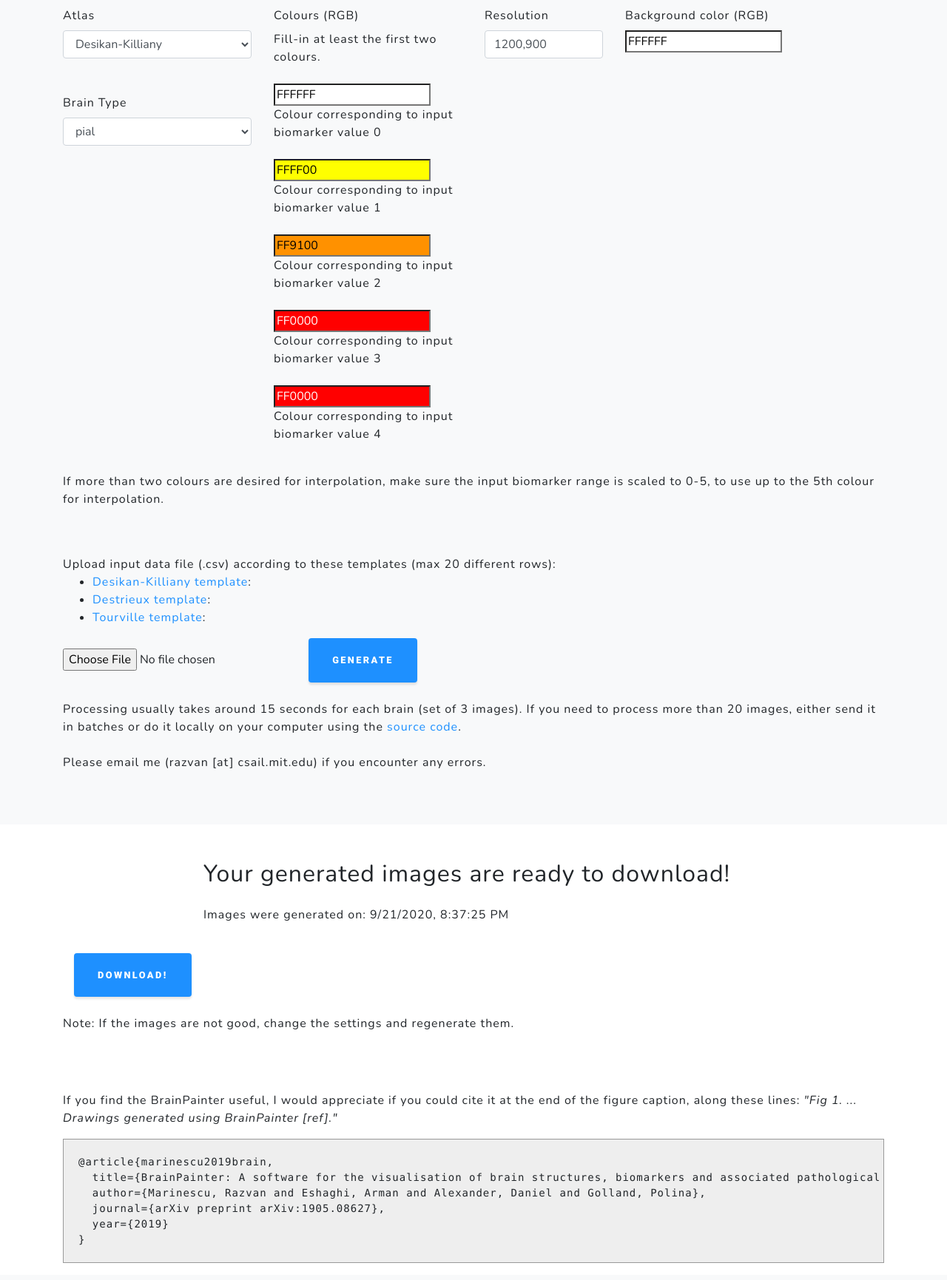
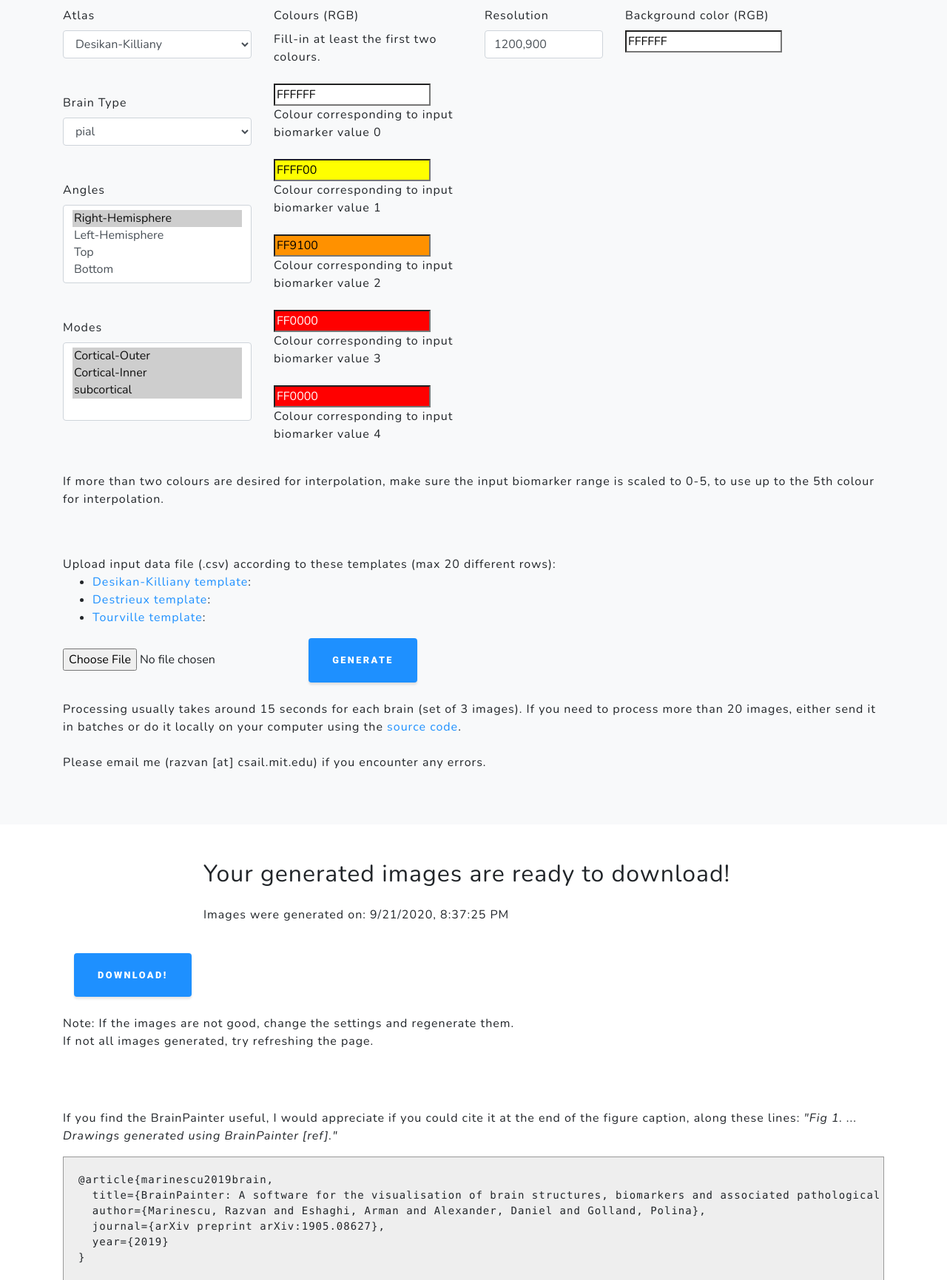
Before and after one commit to razvanmarinescu/brain-coloring-website, a Flask app: page /generated/1 in a window 1280 px wide. Shown: the part 1610-3341 px from the top of the page at 74% size. Run offline with Flask 2, Linux system fonts and the light colour scheme; some libraries are stand-ins or nearby versions.

Commit message:
added new image settings
top, bottom, left side views added. Updated front-end.

```diff
--- a/main.py
+++ b/main.py
@@ -37,10 +37,10 @@ from brainPainterRepo import config
 
 BRAIN_TYPE = config.BRAIN_TYPE
 IMG_TYPE = config.IMG_TYPE
-COLORS_RGB =config.COLORS_RGB
+COLORS_RGB = config.COLORS_RGB
 RESOLUTION = config.RESOLUTION
 BACKGROUND_COLOR = config.BACKGROUND_COLOR
-
+IMG_SETTINGS = []
 
 DOCKER=True
 
@@ -208,7 +208,9 @@ def index():
       return redirect(request.url)
     if file and allowed_file(file.filename):
       import random
-
+    if IMG_SETTINGS == []:
+      flash('No modes/angles selected')
+      return redirect(request.url)
 
   return renderDefTemplate()
 
@@ -234,15 +236,17 @@ def generated():
       filename = hash + '_' + secure_filename(file.filename)
 
 
-
       print(request.form)
       print(request.form['c5'])
 
       BRAIN_TYPE = request.form['brainType']
+      ANGLES = request.form.getlist('angles')
+      MODES = request.form.getlist('modes')
       COLORS_RGB = parseCol(request.form['c1']) + parseCol(request.form['c2']) + parseCol(request.form['c3']) + \
                    parseCol(request.form['c4']) + parseCol(request.form['c5'])
       BACKGROUND_COLOR = parseCol(request.form['backgroundCol'])[0]
       RESOLUTION = parseCommaSepStr(request.form['resolution'], int)[0]
+
       # asda
 
 
@@ -250,8 +254,23 @@ def generated():
       if ATLAS == 'Desikan-Killiany':
         ATLAS = 'DK'
 
+      # convert user input into image settings
 
+      if 'cortical-outer' in MODES:
+        if 'right-hemisphere' in ANGLES: IMG_SETTINGS.append('cortical-outer-right-hemisphere')
+        if 'left-hemisphere' in ANGLES: IMG_SETTINGS.append('cortical-outer-left-hemisphere')
+      if 'cortical-inner' in MODES:
+        if 'right-hemisphere' in ANGLES: IMG_SETTINGS.append('cortical-inner-right-hemisphere')
+        if 'left-hemisphere' in ANGLES: IMG_SETTINGS.append('cortical-inner-left-hemisphere')
+      if 'subcortical' in MODES: IMG_SETTINGS.append('subcortical')
+      if 'top' in ANGLES: IMG_SETTINGS.append('top')
+      if 'bottom' in ANGLES: IMG_SETTINGS.append('bottom')
 
+      if len(IMG_SETTINGS) == 0:
+        flash('No angles/modes selected')
+        return redirect(request.url)
+
+      print('IMAGE SETTINGS', IMG_SETTINGS)
       print('BRAIN_TYPE', BRAIN_TYPE)
       print('COLORS_RGB', COLORS_RGB)
       print('BACKGROUND_COLOR', BACKGROUND_COLOR)
@@ -275,7 +294,7 @@ def generated():
       procDetails[hash] = {}
       procDetails[hash]['procList'] = []
 
-      for IMG_TYPE in ['cortical-outer', 'cortical-inner', 'subcortical']:
+      for IMG_TYPE in IMG_SETTINGS:
         CONFIG_FILE = 'generated/%s/%s_config.py' % (hash, IMG_TYPE)
         errorMsgs += [processFile(hash, partialFilePath, ATLAS, BRAIN_TYPE, IMG_TYPE, COLORS_RGB, RESOLUTION,
                               BACKGROUND_COLOR, CONFIG_FILE, LOG_FILE)]
@@ -306,7 +325,7 @@ def generated():
 def generateForHash(hash):
     EXP_DIR = 'static/generated/%s' % hash
 
-    zipCmd = 'cd static/generated/%s; zip -r figures.zip *.png *.txt' % hash
+    zipCmd = 'cd static/generated/%s; zip -r figures.zip *.png *.txt *.tex' % hash
     subprocess.Popen(
       zipCmd,  # call something with a lot of output so we can see it
       shell=True,
@@ -351,7 +370,7 @@ def progress(hash):
     print('imagesSoFar', imagesSoFar)
     print('procDetails', procDetails)
     nrRowsDf = procDetails[hash]['nrRowsDf']
-    progress = int(100 * float(nrImagesSoFar) / (nrRowsDf * 3))
+    progress = int(100 * float(nrImagesSoFar) / (nrRowsDf * len(IMG_SETTINGS)))
 
     # A None value indicates that the process hasn't terminated yet.
     procFinished = [p.poll() is not None for p in procDetails[hash]['procList']]
--- a/templates/index.html
+++ b/templates/index.html
@@ -151,7 +151,40 @@
           <option>white</option>
         </select>
 
+        <br><br>
 
+        <label for="exampleFormControlSelect1">Angles</label>
+        <select class="form-control" id="angles" name="angles" multiple>
+          <option value="right-hemisphere" selected>Right-Hemisphere</option>
+          <option value="left-hemisphere">Left-Hemisphere</option>
+          <option value="top">Top</option>
+          <option value="bottom">Bottom</option>
+        </select>
+
+        <br><br>
+
+        <label for="exampleFormControlSelect1">Modes</label>
+        <select class="form-control" id="modes" name="modes" multiple>
+          <option value="cortical-outer" selected>Cortical-Outer</option>
+          <option value="cortical-inner" selected>Cortical-Inner</option>
+          <option value="subcortical" selected>subcortical</option>
+        </select>
+
+        <script>
+          $('option').mousedown(function(e) {
+              e.preventDefault();
+              var originalScrollTop = $(this).parent().scrollTop();
+              console.log(originalScrollTop);
+              $(this).prop('selected', $(this).prop('selected') ? false : true);
+              var self = this;
+              $(this).parent().focus();
+              setTimeout(function() {
+                  $(self).parent().scrollTop(originalScrollTop);
+              }, 0);
+
+              return false;
+          });
+        </script>
       </div>
 
 
@@ -323,7 +356,7 @@
          </div>
 
       {% if galleryDisabled != 'disabled' %}
-      <br><p align="left">Note: If the images are not good, change the settings and regenerate them. </p>
+      <br><p align="left">Note: If the images are not good, change the settings and regenerate them. <br>If not all images generated, try refreshing the page.</p>
   <!-- End of Gallery code-->
       {% endif %}
 
--- a/templates/processing.html
+++ b/templates/processing.html
@@ -13,6 +13,7 @@
     gtag('config', 'UA-145859009-1');
   </script>
 
+  <link rel="icon" href="../static/img/favicon_io/favicon-32x32.png" type="image/png" sizes="16x16">
 
   <meta charset="utf-8">
   <meta name="viewport" content="width=device-width, initial-scale=1, shrink-to-fit=no">
```
Also changed, not shown: README.md, static/frontPage.png.
